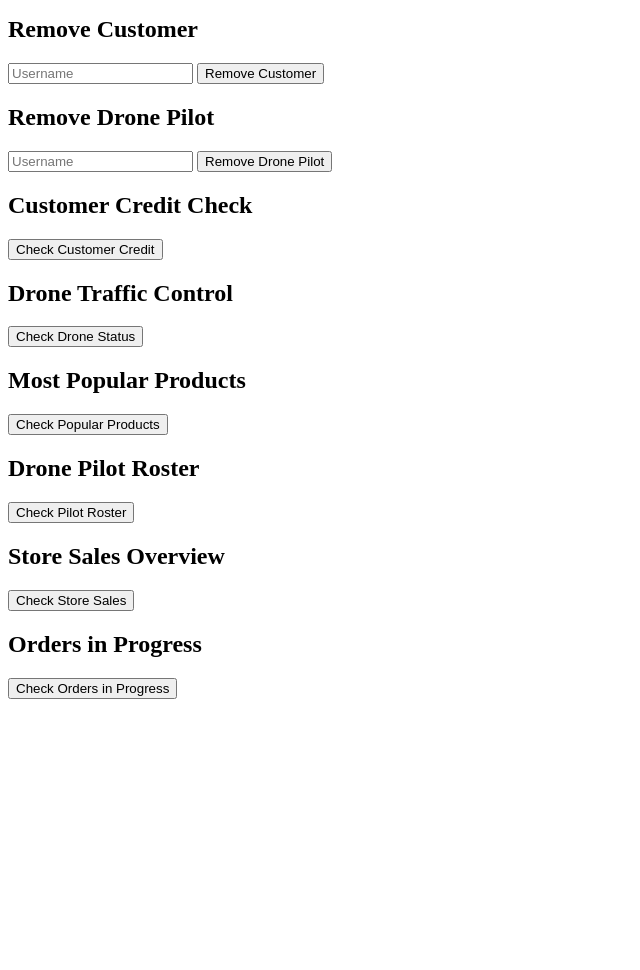
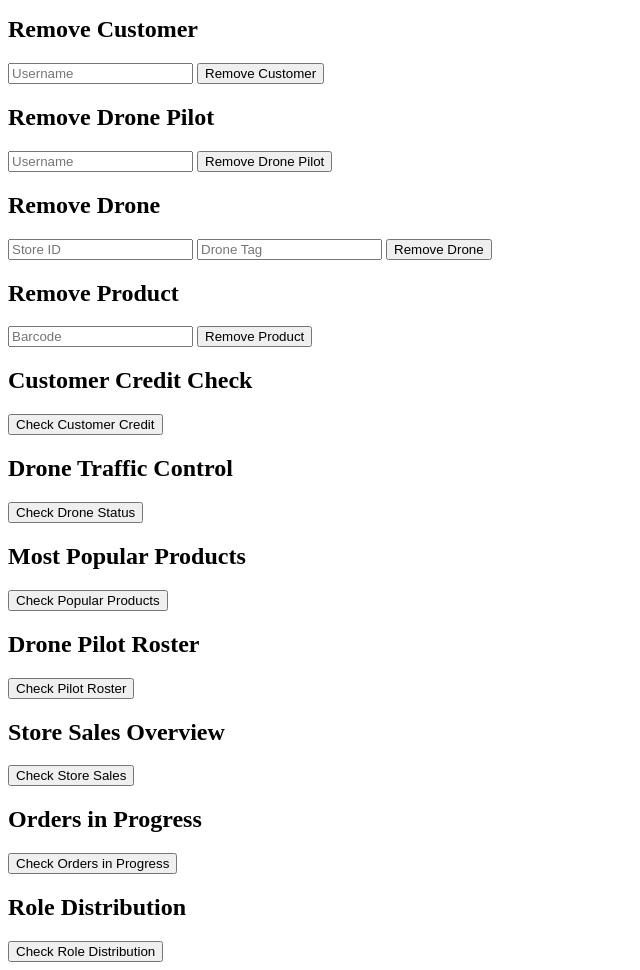
Before and after one commit to Naughtoncolin/Drone-Delivery-Dispatch-Database, a Flask app: template templates/index.html in a window 1280 px wide. Shown: the part 300-1270 px from the top of the page, without its empty margins (0-640 px from the left). Before the commit the page ends 999 px from the top, so only its background shows below. Run offline with Flask 3, Linux system fonts and the light colour scheme; the template is opened without the code that fills it, so the values that code supplies are empty.

Commit message:
ADD: Remove drone and product procedures, role distribution view.

```diff
--- a/app.py
+++ b/app.py
@@ -98,6 +98,37 @@ def remove_drone_pilot():
         db.session.rollback()
         return jsonify({'error': str(e)})
 
+@app.route('/remove_drone', methods=['POST'])
+def remove_drone():
+    data = request.form
+    try:
+        db.session.execute(
+            text("CALL remove_drone(:storeID, :droneTag)"),
+            {'storeID': data['storeID'], 'droneTag': int(data['droneTag'])}
+        )
+        db.session.commit()
+        return jsonify({'success': True})
+    except Exception as e:
+        db.session.rollback()
+        return jsonify({'error': str(e)})
+
+@app.route('/remove_product', methods=['POST'])
+def remove_product():
+    data = request.form
+    try:
+        result = db.session.execute(
+            text("CALL remove_product(:barcode)"),
+            {'barcode': data['barcode']}
+        )
+        for row in result:
+            if 'Error' in row:
+                return jsonify({'error': row[0]})
+        db.session.commit()
+        return jsonify({'success': True})
+    except Exception as e:
+        db.session.rollback()
+        return jsonify({'error': str(e)})
+
 @app.route('/customer_credit_check', methods=['GET'])
 def customer_credit_check():
     query = text("SELECT * FROM customer_credit_check")
@@ -146,5 +177,13 @@ def orders_in_progress():
     data = [dict(zip(columns, row)) for row in result.fetchall()]
     return jsonify({'data': data, 'columns': columns})
 
+@app.route('/role_distribution', methods=['GET'])
+def role_distribution():
+    query = text("SELECT * FROM role_distribution")
+    result = db.session.execute(query)
+    columns = list(result.keys())
+    data = [dict(zip(columns, row)) for row in result.fetchall()]
+    return jsonify({'data': data, 'columns': columns})
+
 if __name__ == '__main__':
     app.run(debug=True)
--- a/templates/index.html
+++ b/templates/index.html
@@ -167,6 +167,63 @@
             });
         }
     </script>
+
+    <h2>Remove Drone</h2>
+    <form id="remove_drone_form" onsubmit="removeDrone(); return false;">
+        <input type="text" name="storeID" placeholder="Store ID" required>
+        <input type="number" name="droneTag" placeholder="Drone Tag" required>
+        <button type="submit">Remove Drone</button>
+    </form>
+
+    <script>
+        function removeDrone() {
+            var form = document.getElementById('remove_drone_form');
+            var formData = new FormData(form);
+            fetch('/remove_drone', {
+                method: 'POST',
+                body: new URLSearchParams(formData)
+            })
+            .then(response => response.json())
+            .then(result => {
+                if (result.success) {
+                    alert('Drone removed successfully!');
+                } else {
+                    alert('Failed to remove drone: ' + result.error);
+                }
+            })
+            .catch(error => {
+                alert('Failed to remove drone: ' + error);
+            });
+        }
+    </script>
+
+<h2>Remove Product</h2>
+<form id="remove_product_form" onsubmit="removeProduct(); return false;">
+    <input type="text" name="barcode" placeholder="Barcode" required>
+    <button type="submit">Remove Product</button>
+</form>
+
+<script>
+    function removeProduct() {
+        var form = document.getElementById('remove_product_form');
+        var formData = new FormData(form);
+        fetch('/remove_product', {
+            method: 'POST',
+            body: new URLSearchParams(formData)
+        })
+        .then(response => response.json())
+        .then(result => {
+            if (result.success) {
+                alert('Product removed successfully!');
+            } else {
+                alert('Failed to remove product: ' + result.error);
+            }
+        })
+        .catch(error => {
+            alert('Failed to remove product: ' + error);
+        });
+    }
+</script>
 
 <h2>Customer Credit Check</h2>
 <button onclick="fetchCustomerCreditCheck()">Check Customer Credit</button>
@@ -378,5 +435,40 @@
     }
 </script>
 
+<h2>Role Distribution</h2>
+<button onclick="fetchRoleDistribution()">Check Role Distribution</button>
+<div id="role_distribution_data"></div>
+
+<script>
+    function fetchRoleDistribution() {
+        fetch('/role_distribution', {
+            method: 'GET',
+            headers: {
+                'Content-Type': 'application/json'
+            }
+        })
+        .then(response => response.json())
+        .then(data => updateRoleDistributionData(data))
+        .catch(error => console.error('Error:', error));
+    }
+
+    function updateRoleDistributionData(data) {
+        var table = '<table border="1"><thead><tr>';
+        data.columns.forEach(column => {
+            table += '<th>' + column + '</th>';
+        });
+        table += '</tr></thead><tbody>';
+        data.data.forEach(row => {
+            table += '<tr>';
+            data.columns.forEach(column => {
+                table += '<td>' + row[column] + '</td>';
+            });
+            table += '</tr>';
+        });
+        table += '</tbody></table>';
+        document.getElementById('role_distribution_data').innerHTML = table;
+    }
+</script>
+
 </body>
 </html>
```
